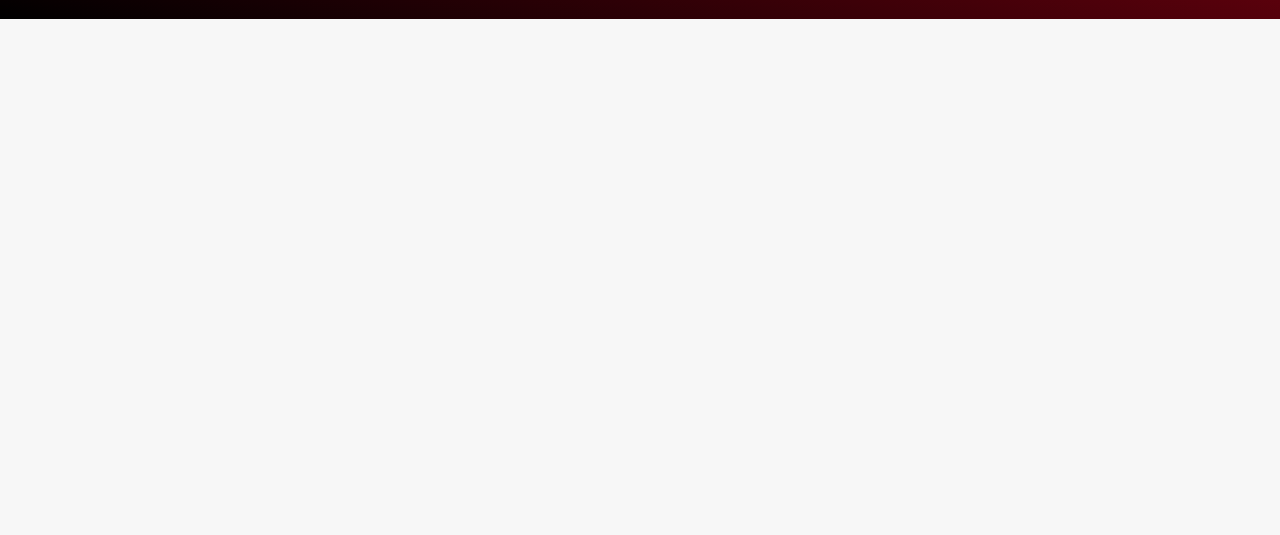
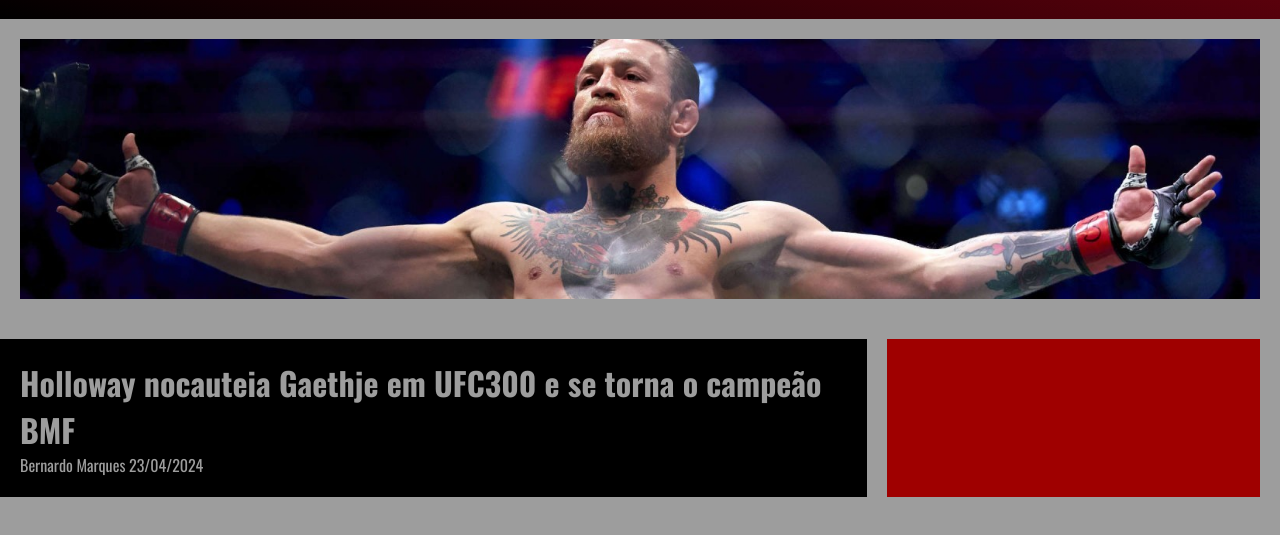
Before and after one commit to Bernardo1401/Blog-01, a plain HTML site: page index.html in a window 1280 px wide. Shown: the part 131-666 px from the top of the page. Drawn offline with nearby package versions, Linux system fonts and the light colour scheme.

Commit message:
feat: start main news style

```diff
--- a/assets/styles/styles.index.css
+++ b/assets/styles/styles.index.css
@@ -10,7 +10,7 @@
 
 body {
     font-family: "Oswald", sans-serif;
-    background-color: #f7f7f7;
+    background-color: #9d9d9d;
 }
 
 header {
@@ -48,3 +48,40 @@
     color: #ff0000;
     transform: scale(1.1);
 }
+
+#corousel {
+    display: flex;
+    justify-content: center;
+    align-items: center;
+    height: 300px;
+    background-color: #9d9d9d;
+}
+
+#corousel img {
+    height: 100%;
+    width: 100%;
+    border-radius: 12px;
+    object-fit: cover;
+    padding: 20px;
+}
+
+#main-new {
+    width: 70%;
+    background-color: #000000;
+    margin: 20px auto;
+    padding: 20px;
+    color: #9d9d9d;
+}
+
+#asside {
+    width: 30%;
+    background-color: #9f0000;
+    margin: 20px;
+    padding: 20px;
+    color: #9d9d9d;
+}
+
+main {
+    display: flex;
+    justify-content: space-around;
+}
--- a/index.html
+++ b/index.html
@@ -1,15 +1,19 @@
 <!DOCTYPE html>
 <html lang="pt-BR">
   <head>
-    <meta charset="UTF-8">
-    <meta name="viewport" content="width=device-width, initial-scale=1.0">
-    <link rel="stylesheet" href="assets/styles/styles.index.css">
+    <meta charset="UTF-8" />
+    <meta name="viewport" content="width=device-width, initial-scale=1.0" />
+    <link rel="stylesheet" href="assets/styles/styles.index.css" />
     <title>Blog</title>
   </head>
   <body>
     <header>
       <div id="logo">
-            <img id="logo-img" src="assets/images/logo.jpg" alt="Logo com um punho juntamente com a escrita mma">
+        <img
+          id="logo-img"
+          src="assets/images/logo.jpg"
+          alt="Logo com um punho juntamente com a escrita mma"
+        />
       </div>
       <div id="links">
         <a href="#home">Home</a>
@@ -20,5 +24,23 @@
       </div>
     </header>
 
+    <div id="corousel">
+      <img
+        src="assets/images/mcgregor.jpg"
+        alt="Connor McGregor em sua clássica pose pré-luta"
+      />
+    </div>
+
+    <main>
+      <div id="main-new">
+        <h1>Holloway nocauteia Gaethje em UFC300 e se torna o campeão BMF</h1>
+
+        <div>
+          <span id="autor">Bernardo Marques</span>
+          <span id="date">23/04/2024</span>
+        </div>
+      </div>
+      <div id="asside"></div>
+    </main>
   </body>
 </html>
```
Also changed, not shown: assets/images/holloway.jpg (added), assets/images/mcgregor.jpg (added). Lines whose indentation alone changed are shown as unchanged.
